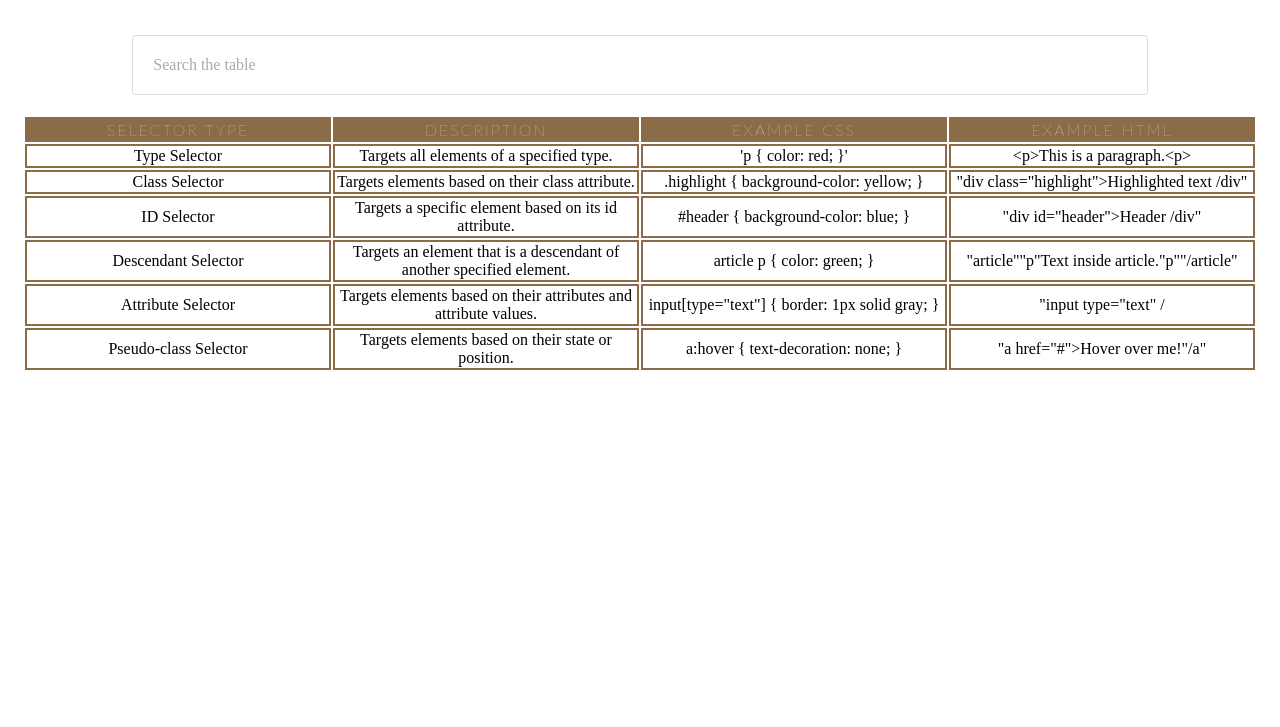
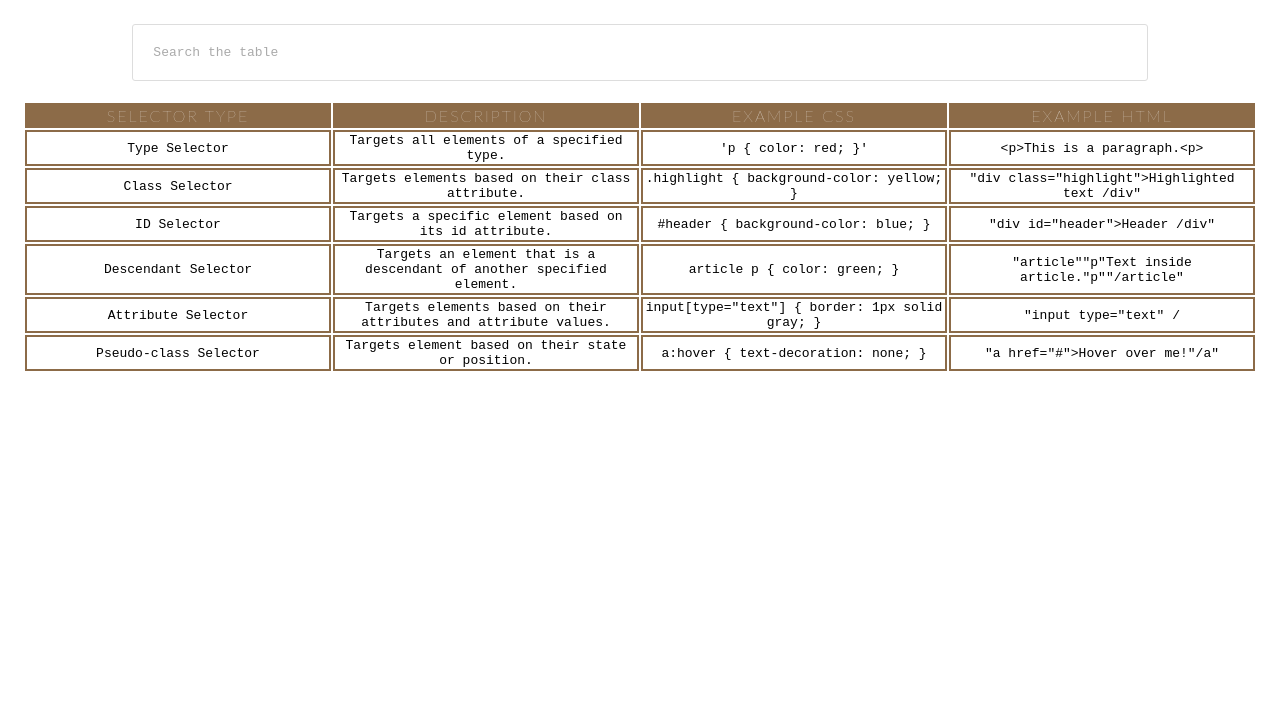
Before and after one commit to Miracle-A/Challenge-Project-Build-Your-Own-Cheat-Sheet, a plain HTML site: page index.html in a window 1280 px wide. Shown: the part 73-800 px from the top of the page. Drawn offline with Linux system fonts and the light colour scheme.

Commit message:
initial commit

```diff
--- a/index.html
+++ b/index.html
@@ -52,7 +52,7 @@
             </tr>
             <tr>
                 <td>Pseudo-class Selector</td>
-                <td>Targets elements based on their state or position.</td>
+                <td>Targets element based on their state or position.</td>
                 <td>a:hover { text-decoration: none; }</td>
                 <td>"a href="#">Hover over me!"/a"</td>
             </tr>
--- a/styles.css
+++ b/styles.css
@@ -1,4 +1,6 @@
-
+*{
+    font-family: monospace;
+}
 h1 {
     text-align: center;
 }
```
